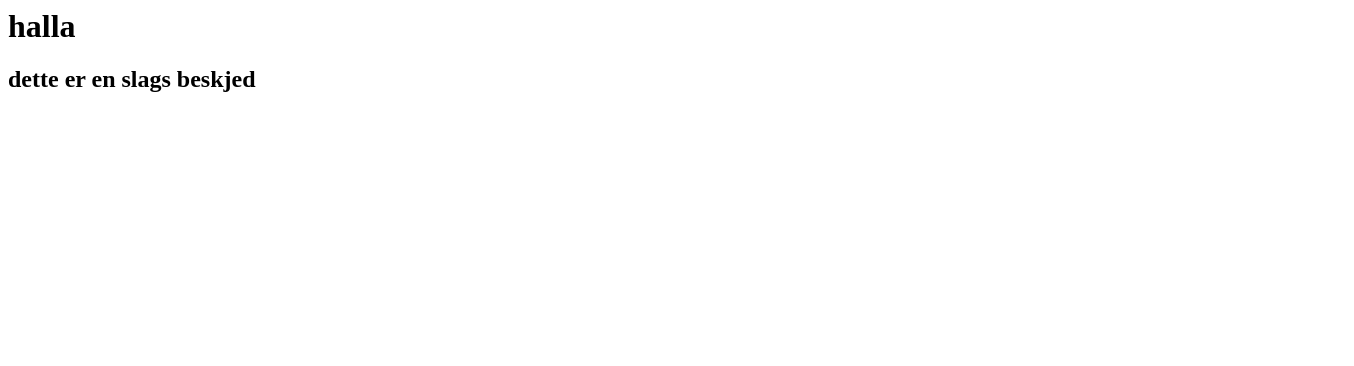
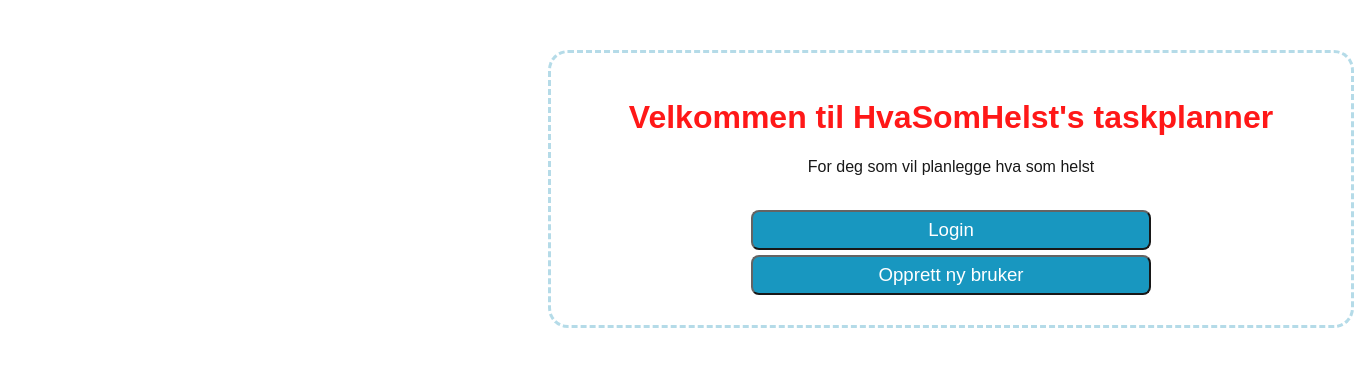
Before and after one commit to HvaSomHelst/HvaSomHelst, a website: page public/index.html in a window 1280 px wide. Shown: the whole page, 1354 px wide, since content can reach past the window. Drawn offline with Linux system fonts and the light colour scheme.

Commit message:
oppdatert index-fil
la til knapper og css.

```diff
--- a/public/index.html
+++ b/public/index.html
@@ -1,14 +1,31 @@
-<DOCTYPE HTML>
+<!DOCTYPE HTML>
 
-<html>
+    <html>
+    <head>
 
-    <head>
-          <meta charset="utf-8"> </meta>
-          <title> index </title>
-    </head>
-    <body>
-          <h1> halla </h1>
-          <h2> dette er en slags beskjed </h2>
-    </body>
+<meta charset="utf-8" />
+
+<title> HvaSomHelst </title>
+
+<link href="style.css" rel="stylesheet">
+</head>
+
+<body>
+
+<div id="boks">
+    <div id="index">
+
+        <h1 id="velkommen">Velkommen til HvaSomHelst's taskplanner </h1>
+        <p> For deg som vil planlegge hva som helst </p>
+        <br>
+        <button> Login </button>
+
+        <button> Opprett ny bruker</button>
+
+    </div>
+</div>
+
+</body>
+
 
 </html>
--- /dev/null
+++ b/public/style.css
@@ -0,0 +1,38 @@
+#boks{
+    text-align: center;
+    border-radius: 20px;
+    border-color:lightblue;
+    border-style:dashed;
+    margin-left: 540px;
+    margin-right: 10px;
+    margin-top: 50px;
+    background-color:;
+    opacity: 0.9;
+    padding-top: 25px;
+    padding-bottom: 25px;
+    width: 800px;
+}
+
+#velkommen{
+    font-family:sans-serif;
+    color:red;
+
+}
+
+button {
+    width: 400px;
+    margin-bottom: 5px;
+    height: 40px;
+    font-size: 14pt;
+    border-radius: 8px;
+    color: white;
+    background-color: #008CBA;
+}
+
+
+h1{
+    text-align: center;
+
+}
+
+p { font-family: sans-serif;}
```
